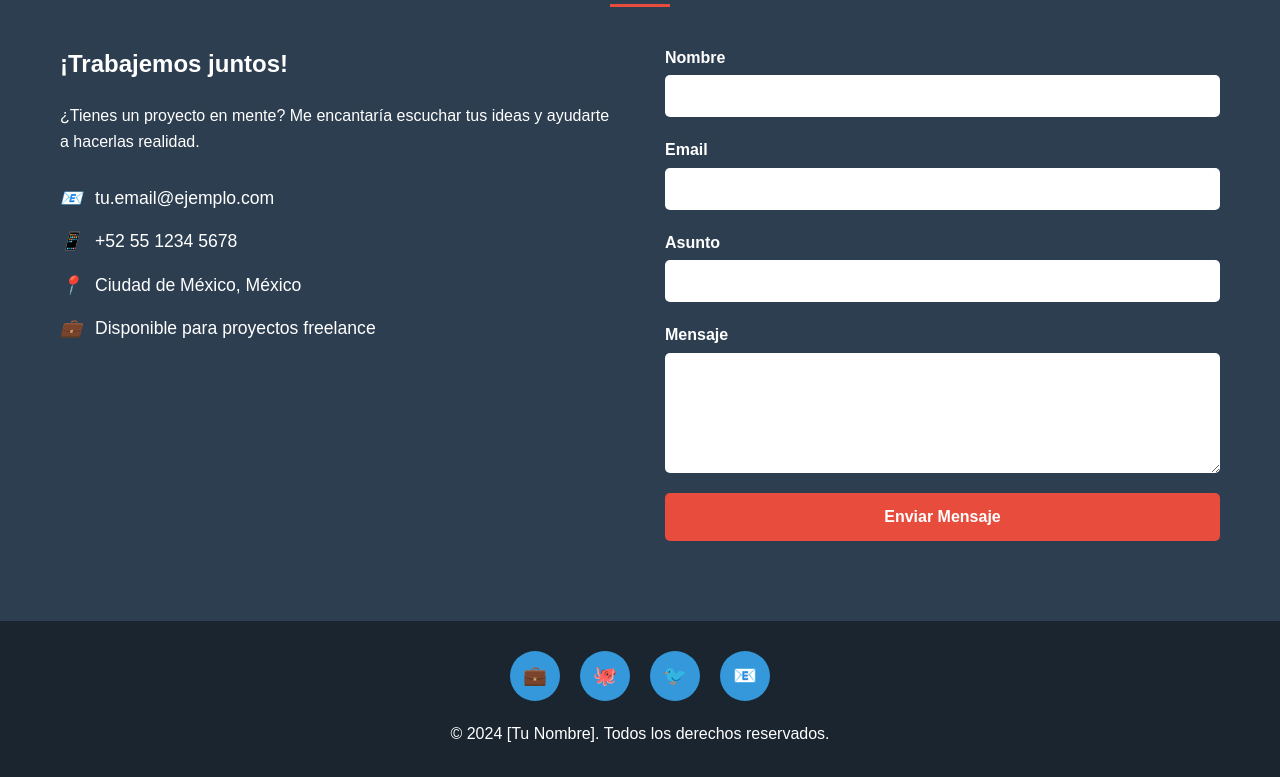
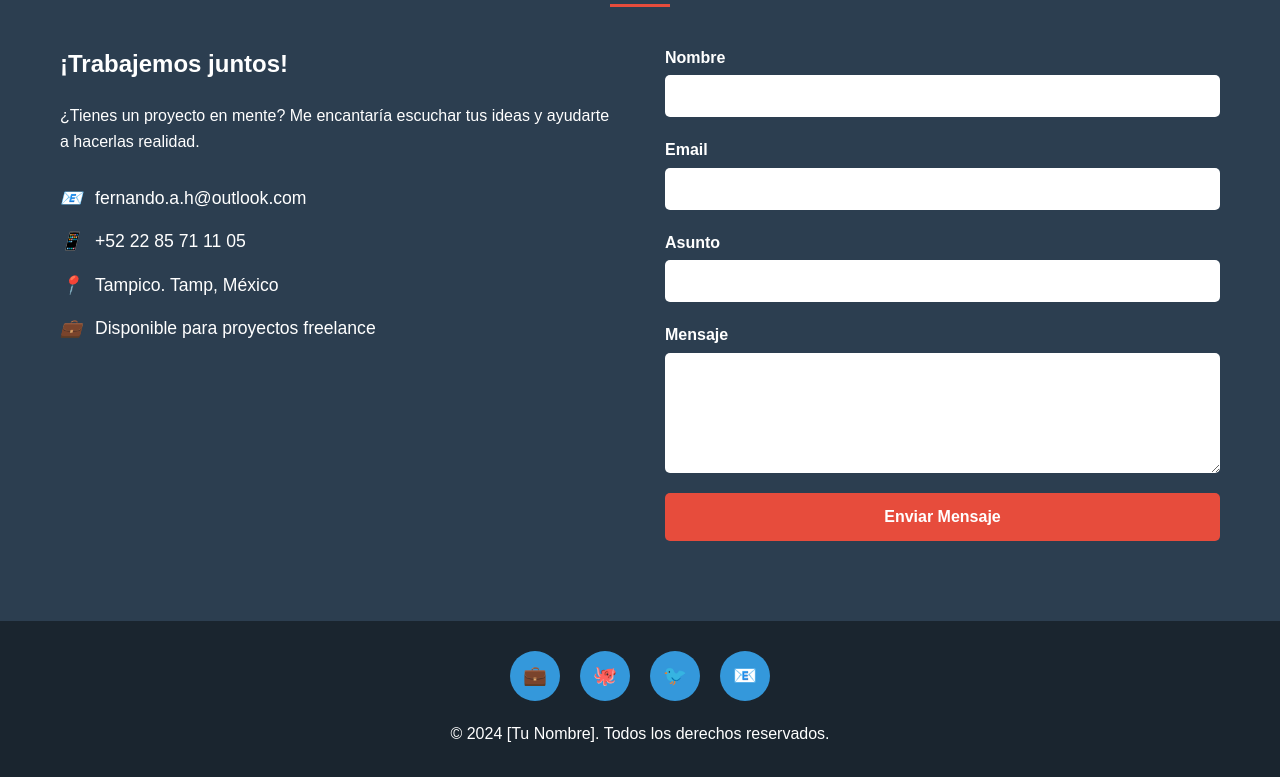
Before and after one commit to Ferglow/Pagina-con-personal-con-IA, a plain HTML site: page index.html in a window 1280 px wide. Shown: the part 2881-3658 px from the top of the page. Drawn offline with Linux system fonts and the light colour scheme.

Commit message:
Secambian los datos generales

```diff
--- a/index.html
+++ b/index.html
@@ -242,15 +242,15 @@
                     </p>
                     <div class="contact-item">
                         <i>📧</i>
-                        <span>tu.email@ejemplo.com</span>
+                        <span>fernando.a.h@outlook.com</span>
                     </div>
                     <div class="contact-item">
                         <i>📱</i>
-                        <span>+52 55 1234 5678</span>
+                        <span>+52 22 85 71 11 05</span>
                     </div>
                     <div class="contact-item">
                         <i>📍</i>
-                        <span>Ciudad de México, México</span>
+                        <span>Tampico. Tamp, México</span>
                     </div>
                     <div class="contact-item">
                         <i>💼</i>
```
